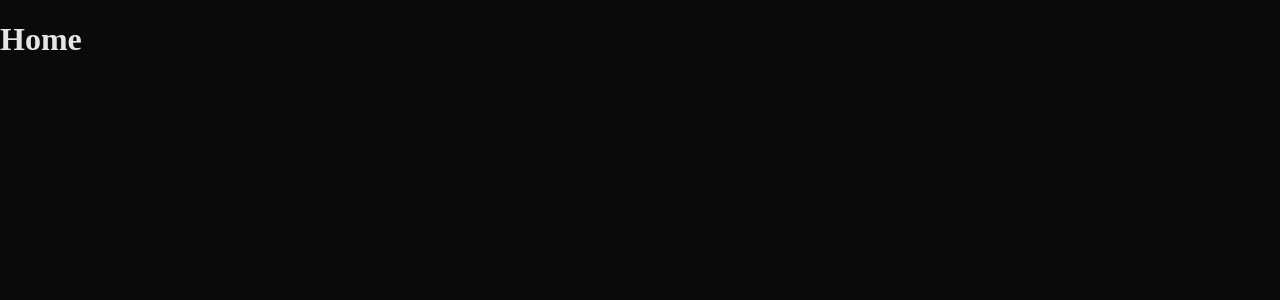
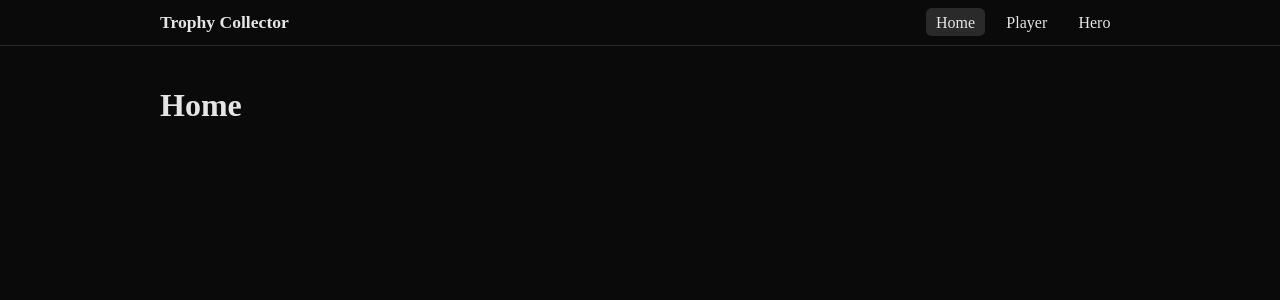
Before and after one commit to JustJoeYo/trophy-collector, a React (Vite) app in the folder frontend/: page / in a window 1280 px wide. Shown: the top 300 px of the page. Built offline with nearby package versions, Linux system fonts and the light colour scheme.

Commit message:
basic nav bar added to top of every page along with basic css. Removed BaseURL from tsconfig as it is depreciating.

```diff
--- a/frontend/src/App.tsx
+++ b/frontend/src/App.tsx
@@ -1,4 +1,5 @@
 import { Routes, Route, Navigate } from 'react-router-dom'
+import Navbar from './components/Navbar'
 import PlayerPage from './pages/PlayerPage'
 import HomePage from './pages/HomePage'
 import HeroPage from './pages/HeroPage'
@@ -6,11 +7,14 @@ import HeroPage from './pages/HeroPage'
 
 export default function App() {
   return (
+    <>
+      <Navbar />
       <Routes>
         <Route path="/" element={<HomePage />} />
         <Route path="/player" element={<PlayerPage />} />
         <Route path="/hero" element={<HeroPage />} />
         <Route path="*" element={<Navigate to="/" replace />} />
       </Routes>
+    </>
   )
 }
--- /dev/null
+++ b/frontend/src/components/Navbar.tsx
@@ -0,0 +1,24 @@
+import { NavLink } from 'react-router-dom'
+
+export default function Navbar() {
+    return (
+        <header className="site-nav">
+            <div className="site-nav-inner">
+                <h1 className="site-title">Trophy Collector</h1>
+                <nav aria-label="Primary navigation">
+                    <ul className="site-nav-links">
+                        <li>
+                            <NavLink to="/">Home</NavLink>
+                        </li>
+                        <li>
+                            <NavLink to="/player">Player</NavLink>
+                        </li>
+                        <li>
+                            <NavLink to="/hero">Hero</NavLink>
+                        </li>
+                    </ul>
+                </nav>
+            </div>
+        </header>
+    )
+}
--- a/frontend/src/index.css
+++ b/frontend/src/index.css
@@ -3,3 +3,55 @@ body {
   background: #0a0a0a;
   color: #e5e5e5;
 }
+
+.site-nav {
+  position: sticky;
+  top: 0;
+  z-index: 1000;
+  background: #0a0a0a;
+  border-bottom: 1px solid #2a2a2a;
+}
+
+.site-nav-inner {
+  max-width: 960px;
+  margin: 0 auto;
+  padding: 0.75rem 1rem;
+  display: flex;
+  align-items: center;
+  justify-content: space-between;
+  gap: 1rem;
+}
+
+.site-title {
+  margin: 0;
+  font-size: 1.1rem;
+}
+
+.site-nav-links {
+  list-style: none;
+  margin: 0;
+  padding: 0;
+  display: flex;
+  gap: 0.75rem;
+}
+
+.site-nav-links a {
+  color: #e5e5e5;
+  text-decoration: none;
+  padding: 0.35rem 0.6rem;
+  border-radius: 0.35rem;;
+}
+
+.site-nav-links a:hover {
+  background: #1d1d1d5b;
+}
+
+.site-nav-links a.active {
+  background: #2a2a2a;
+}
+
+main {
+  max-width: 960px;
+  margin: 0 auto;
+  padding: 1.25rem 1rem;
+}
--- a/frontend/tsconfig.json
+++ b/frontend/tsconfig.json
@@ -15,7 +15,6 @@
     "noUnusedLocals": true,
     "noUnusedParameters": true,
     "noFallthroughCasesInSwitch": true,
-    "baseUrl": ".",
     "paths": {
       "@/*": ["./src/*"]
     }
```
Lines whose indentation alone changed are shown as unchanged.
